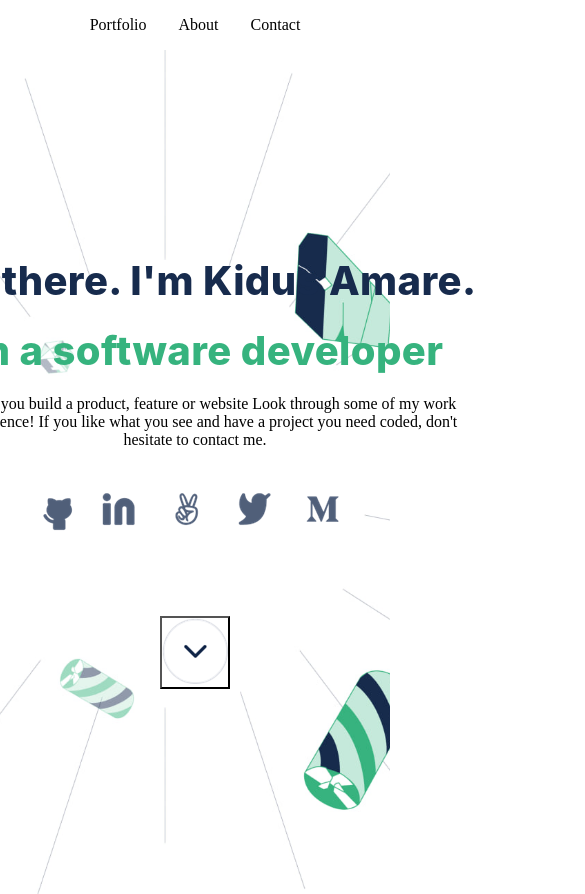
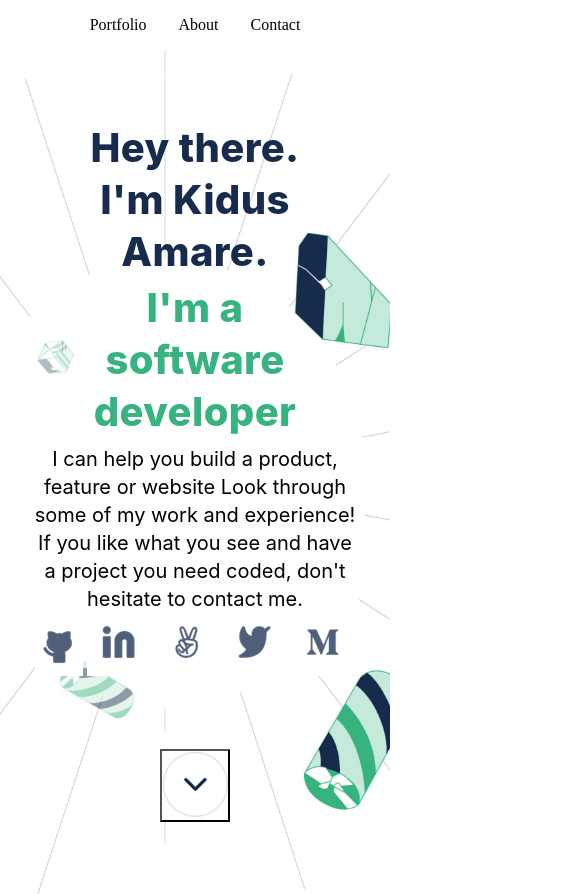
Before and after one commit to kidus90/web_portfolio, a website: page Index.html in a window 390 px wide. Shown: the top 894 px of the page, 585 px wide, since content can reach past the window. Drawn offline with Linux system fonts and the light colour scheme.

Commit message:
third demo

```diff
--- a/Style.css
+++ b/Style.css
@@ -29,20 +29,6 @@
 
 .nav-links a:hover {
   color: rgb(255, 132, 0);
-  }
-
-  .hamburger {
-    display: none;
-    color: black;
-    cursor: pointer;
-  }
-
-  .hamburger div {
-    width: 25px;
-    height: 3px;
-    background-color: rgb(0, 0, 0);
-    margin: 5px;
-    transition: 0.3s;
 }
 
 .home {
@@ -89,3 +75,24 @@
   width: 526.6px;
   height: 81px;
 }
+
+@media screen and (max-width: 768px) {
+.home p {
+  font-family: Inter;
+  font-weight: 400;
+  font-size: 20px;
+  line-height: 28px;
+  text-align: center;
+  width: 327px;
+  height: 164px;
+  margin-top: 15%;
+  }
+  #home-text_title {
+    width: 254px;
+    height: 160px;
+  }
+  #home-text_title_1 {
+    width: 254px;
+    height: 104px;
+  }
+}
```
Lines whose indentation alone changed are shown as unchanged.
